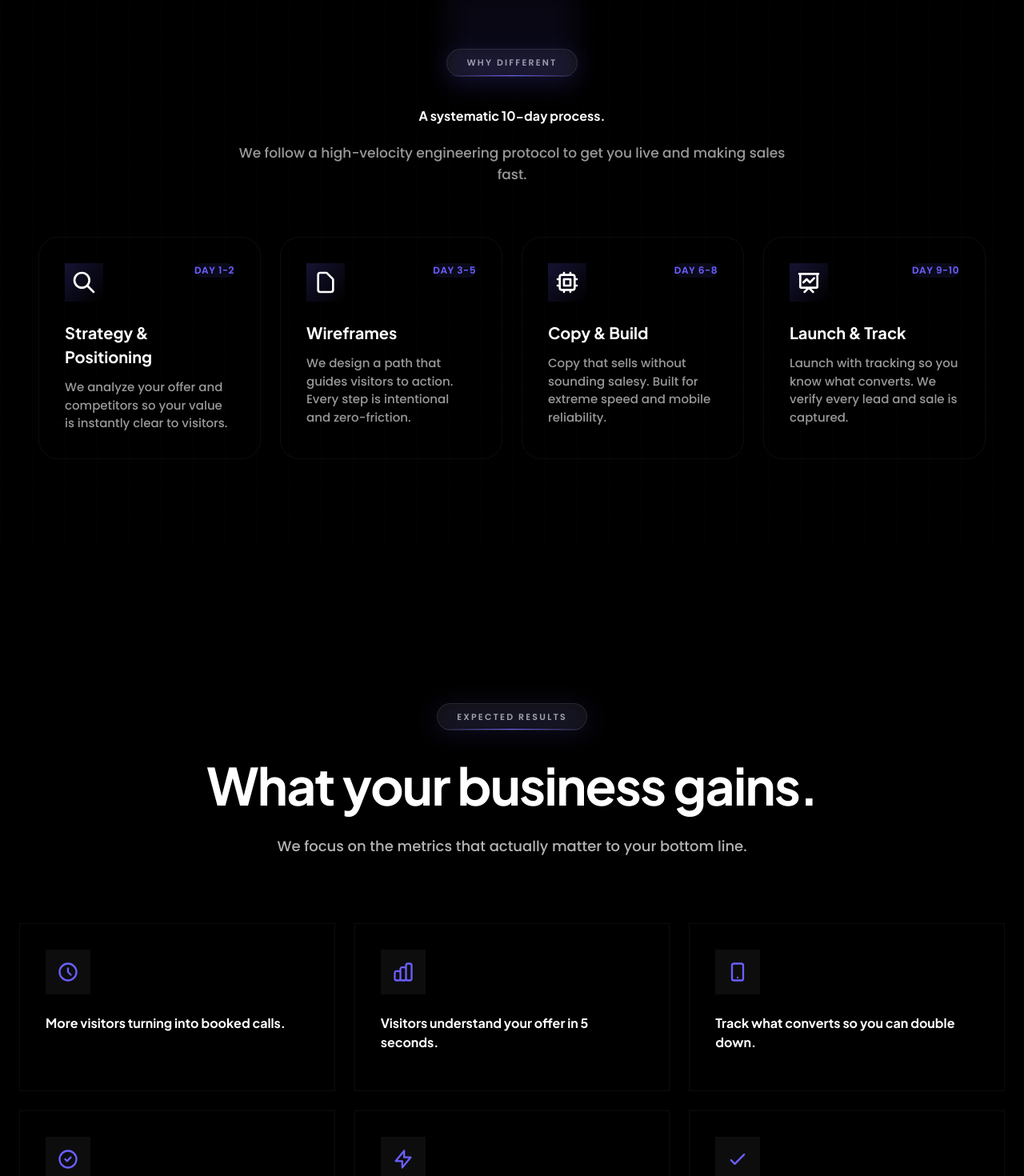
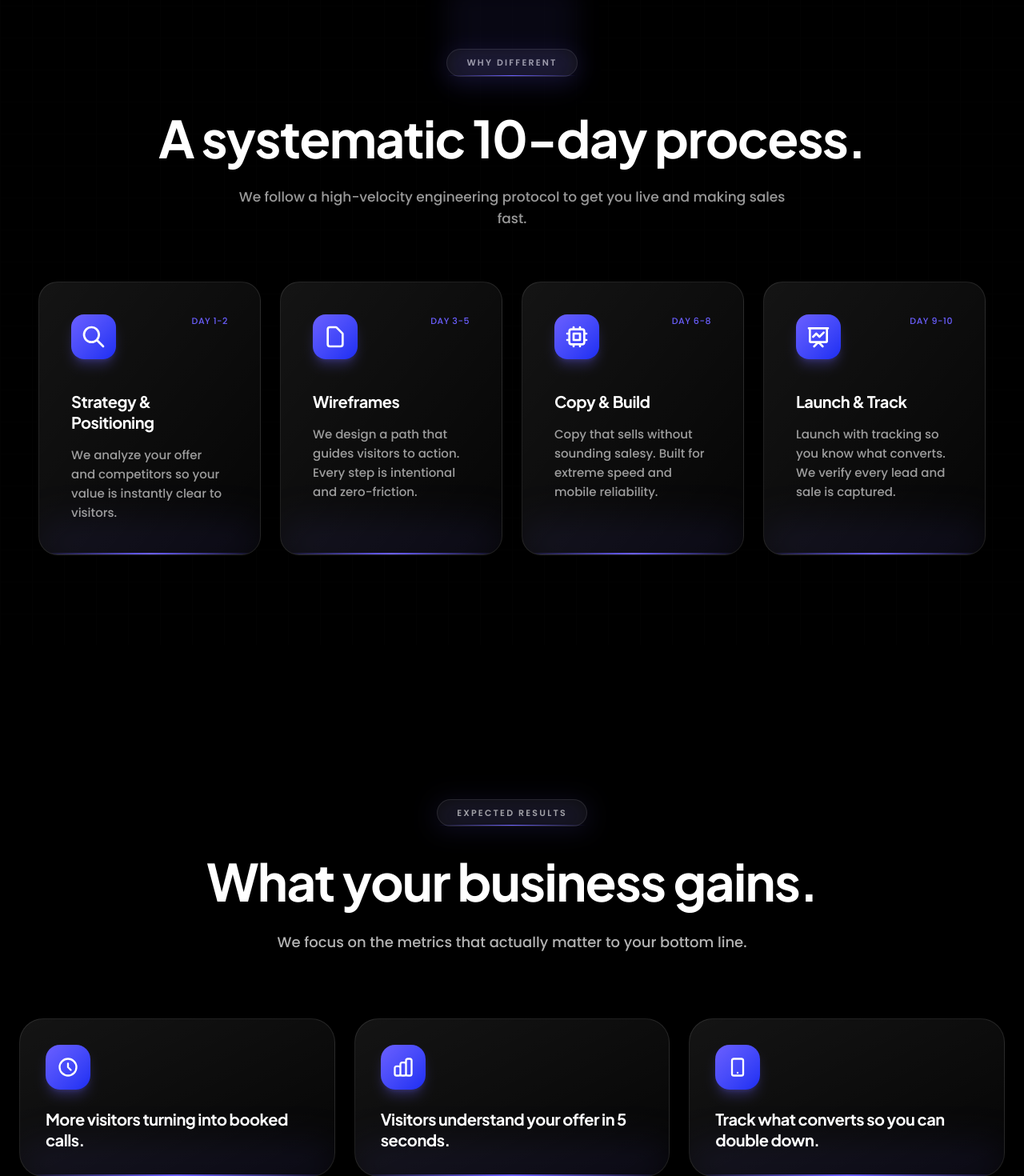
Before and after one commit to varun-vk17/roninbuild, a React (Vite) app: page / in a window 1280 px wide. Shown: the part 2553-4023 px from the top of the page at 80% size. Built offline with nearby package versions, Linux system fonts and the light colour scheme.

Commit message:
Update App and NewSections, remove unused animation components

```diff
--- a/src/App.tsx
+++ b/src/App.tsx
@@ -5,7 +5,6 @@ import { useEffect, useState } from 'react';
 import { FloatingParticles, AnimatedGradientOrbs, GridPattern, Spotlight, GlowingLine, AnimatedBorderCard, PulseDot, ScrollReveal, ShimmerText, MagneticButton } from './components/EnhancedVisuals';
 import { Routes, Route, Link } from 'react-router-dom';
 import { OurWork } from './pages/OurWork';
-import { FadeInUp, FadeIn } from './components/animations/FadeInUp';
 
 function Logo() {
   return (
@@ -297,7 +296,6 @@ function RealitySection() {
       </div>
 
       <div className="max-w-[1400px] mx-auto relative">
-        <FadeInUp>
         <div className="text-center mb-8 sm:mb-16">
           <div className="relative inline-block">
             <div className="inline-block bg-white/5 backdrop-blur-sm rounded-[20px] px-6 py-2 border border-white/10 relative mt-20 mb-4 sm:mt-8">
@@ -313,7 +311,6 @@ function RealitySection() {
             <div className="absolute inset-0 rounded-[18px] bg-[#6B5FFF]/15 blur-lg opacity-50" aria-hidden="true" />
           </div>
         </div>
-        </FadeInUp>
 
         <div className="grid lg:grid-cols-2 gap-8 lg:gap-16 items-center">
 
@@ -321,31 +318,24 @@ function RealitySection() {
           <div className="space-y-6 text-center sm:text-left">
 
 
-            <FadeInUp delay={100}>
             <h2
               id="reality-heading"
               className="font-['Plus_Jakarta_Sans',sans-serif] font-extrabold text-[clamp(32px,4.5vw,50px)] text-white leading-[1.15] tracking-tight"
             >
               We don't design pages. We engineer decisions that lead to revenue.
             </h2>
-            </FadeInUp>
 
             <div className="space-y-6">
-              <FadeInUp delay={200}>
               <p className="font-['Poppins',sans-serif] font-medium text-[clamp(14px,1.6vw,16px)] text-white/80 leading-[1.7]">
                 One page. One action. No confusion.
               </p>
-              </FadeInUp>
 
-              <FadeInUp delay={300}>
               <p className="font-['Poppins',sans-serif] font-medium text-[clamp(14px,1.6vw,16px)] text-white/80 leading-[1.7]">
                 If trust isn't established in seconds, revenue dies.
               </p>
-              </FadeInUp>
             </div>
 
             {/* Quote card */}
-            <FadeInUp delay={400}>
             <div className="bg-gradient-to-br from-white/10 to-white/[0.03] backdrop-blur-md rounded-[27px] p-[29px] border border-white/20 shadow-xl mt-8 sm:mt-12 relative overflow-hidden">
               {/* Bottom glow effect */}
               <div className="absolute bottom-0 left-0 right-0 h-[2px] bg-gradient-to-r from-transparent via-[#6B5FFF] to-transparent" aria-hidden="true" />
@@ -355,11 +345,9 @@ function RealitySection() {
                 "We prioritize the customer's decision. If a pixel doesn't help them buy, it doesn't belong — period."
               </p>
             </div>
-            </FadeInUp>
           </div>
 
           {/* Right side - Focus card */}
-          <FadeInUp delay={500}>
           <div className="lg:pl-8">
             <div className="bg-gradient-to-br from-white/8 to-white/[0.02] backdrop-blur-lg rounded-[36px] p-[36px] sm:p-[43px] border border-white/15 shadow-2xl relative overflow-hidden">
               {/* Bottom glow effect */}
@@ -407,7 +395,6 @@ function RealitySection() {
               </div>
             </div>
           </div>
-          </FadeInUp>
 
         </div>
       </div>
@@ -465,7 +452,7 @@ function RoadmapSection() {
       aria-labelledby="roadmap-heading"
     >
       <div className="max-w-[1400px] mx-auto relative">
-        <FadeInUp>
+        {/* Header - Left Aligned */}
         <div className="mb-8 sm:mb-16 text-center sm:text-left">
           <div className="relative inline-block mb-6">
             <div className="inline-block bg-white/5 backdrop-blur-sm rounded-[20px] px-6 py-2 border border-white/10 relative mt-20 mb-4 sm:mt-8">
@@ -481,7 +468,10 @@ function RoadmapSection() {
             <div className="absolute inset-0 rounded-[18px] bg-[#6B5FFF]/15 blur-lg opacity-50" aria-hidden="true" />
           </div>
 
-            <h2 className="font-['Plus_Jakarta_Sans',sans-serif] font-bold text-[clamp(28px,4vw,48px)] text-white leading-[1.15] mb-6">
+          <h2
+            id="roadmap-heading"
+            className="font-['Plus_Jakarta_Sans',sans-serif] font-bold text-[clamp(36px,5.5vw,64px)] text-white leading-[1.15] mb-6 tracking-tight"
+          >
             A systematic 10-day process.
           </h2>
 
@@ -489,44 +479,37 @@ function RoadmapSection() {
             We follow a high-velocity engineering protocol to get you live and making sales fast.
           </p>
         </div>
-        </FadeInUp>
 
         {/* Cards Grid */}
-        <div className="grid grid-cols-1 md:grid-cols-2 lg:grid-cols-4 gap-6">
+        <div className="grid grid-cols-1 sm:grid-cols-2 lg:grid-cols-4 gap-6 sm:gap-6">
           {steps.map((step, index) => (
-            <FadeInUp key={index} delay={index * 100 + 200} className="h-full">
-              <div className="group h-full p-8 rounded-[24px] bg-[#0A0A0A] border border-white/5 hover:border-white/10 transition-colors duration-300 relative overflow-hidden">
-                {/* Hover gradient */}
-                <div className="absolute inset-0 bg-gradient-to-b from-white/[0.03] to-transparent opacity-0 group-hover:opacity-100 transition-opacity duration-500" />
+            <div
+              key={index}
+              className="bg-gradient-to-br from-white/8 to-white/[0.02] backdrop-blur-lg rounded-[24px] p-10 border border-white/10 hover:border-[#6B5FFF]/40 transition-all duration-300 hover:scale-[1.02] group relative overflow-hidden cursor-pointer"
+            >
+              {/* Bottom glow effect */}
+              <div className="absolute bottom-0 left-0 right-0 h-[2px] bg-gradient-to-r from-transparent via-[#6B5FFF] to-transparent" aria-hidden="true" />
+              <div className="absolute bottom-0 left-0 right-0 h-[60px] bg-gradient-to-t from-[#6B5FFF]/20 via-[#6B5FFF]/5 to-transparent blur-xl group-hover:from-[#6B5FFF]/30 transition-colors duration-300" aria-hidden="true" />
 
-                {/* Glow spot */}
-                <div className="absolute -top-20 -right-20 w-40 h-40 bg-[#6B5FFF]/20 blur-[50px] opacity-0 group-hover:opacity-100 transition-opacity duration-500" />
-
-                <div className="relative z-10 flex flex-col h-full">
-                  <div className="flex justify-between items-start mb-6">
-                    <div className="w-12 h-12 rounded-2xl bg-gradient-to-br from-[#6B5FFF] to-[#1D2CF3] p-[1px]">
-                      <div className="w-full h-full rounded-2xl bg-black flex items-center justify-center relative overflow-hidden">
-                        <div className="absolute inset-0 bg-gradient-to-br from-[#6B5FFF]/20 to-transparent" />
-                        <div className="relative z-10 text-white transform group-hover:scale-110 transition-transform duration-300">
+              {/* Icon and Day Badge */}
+              <div className="flex items-start justify-between mb-10 relative z-10">
+                <div className="w-[56px] h-[56px] rounded-[16px] bg-gradient-to-br from-[#6B5FFF] to-[#1D2CF3] flex items-center justify-center text-white shadow-lg shadow-[#6B5FFF]/30 group-hover:shadow-[#6B5FFF]/60 transition-all duration-300 group-hover:scale-110">
                   {step.icon}
                 </div>
-                      </div>
-                    </div>
-                    <span className="font-['Poppins',sans-serif] text-[12px] font-semibold text-[#6B5FFF] tracking-wider uppercase bg-[#6B5FFF]/10 px-3 py-1 rounded-full">
+                <p className="font-['Poppins',sans-serif] font-medium text-[11px] tracking-[0.05em] uppercase text-[#6B5FFF] group-hover:text-[#8B7FFF] transition-colors">
                   {step.day}
-                    </span>
+                </p>
               </div>
 
-                  <h3 className="font-['Plus_Jakarta_Sans',sans-serif] font-bold text-[20px] text-white mb-3">
+              {/* Content */}
+              <h3 className="font-['Plus_Jakarta_Sans',sans-serif] font-bold text-[20px] text-white leading-[1.3] mb-4 tracking-tight relative z-10 group-hover:text-[#E0DDFF] transition-colors">
                 {step.title}
               </h3>
 
-                  <p className="font-['Poppins',sans-serif] text-[15px] text-white/60 leading-relaxed">
+              <p className="font-['Poppins',sans-serif] font-normal text-[15px] text-white/60 leading-[1.6] relative z-10 group-hover:text-white/70 transition-colors">
                 {step.description}
               </p>
             </div>
-              </div>
-            </FadeInUp>
           ))}
         </div>
       </div>
@@ -599,9 +582,8 @@ function OutcomesSection() {
 
       <div className="max-w-[1300px] mx-auto relative">
         {/* Header */}
-        <FadeInUp>
         <div className="text-center mb-10 sm:mb-20">
-            <div className="inline-block bg-white/5 backdrop-blur-sm rounded-[20px] px-6 py-2 border border-white/10 mb-8 relative mt-20 sm:mt-8">
+          <div className="inline-block bg-white/5 backdrop-blur-sm rounded-[20px] px-6 py-2 border border-white/10 mb-8 relative mt-20 mb-6 sm:mt-8">
             {/* Bottom glow effect */}
             <div className="absolute bottom-0 left-0 right-0 h-[1px] bg-gradient-to-r from-transparent via-[#6B5FFF] to-transparent" aria-hidden="true" />
             <div className="absolute bottom-0 left-0 right-0 h-[40px] bg-gradient-to-t from-[#6B5FFF]/25 via-[#6B5FFF]/10 to-transparent blur-lg" aria-hidden="true" />
@@ -622,24 +604,28 @@ function OutcomesSection() {
             We focus on the metrics that actually matter to your bottom line.
           </p>
         </div>
-        </FadeInUp>
 
         {/* Cards Grid */}
         <div className="grid grid-cols-1 md:grid-cols-2 lg:grid-cols-3 gap-6 sm:gap-6">
           {outcomes.map((outcome, index) => (
-            <FadeInUp key={index} delay={index * 100 + 200}>
-              <div className="group p-8 rounded-[32px] bg-[#0A0A0A] border border-white/5 hover:border-white/10 transition-colors duration-300 relative h-full">
-                <div className="w-14 h-14 rounded-2xl bg-white/5 flex items-center justify-center mb-6 group-hover:scale-110 transition-transform duration-300">
-                  <div className="text-[#6B5FFF]">
+            <div
+              key={index}
+              className="bg-gradient-to-br from-white/8 to-white/[0.02] backdrop-blur-lg rounded-[30px] p-8 border border-white/10 hover:border-[#6B5FFF]/40 shadow-xl transition-all duration-300 hover:scale-[1.02] group relative overflow-hidden cursor-pointer"
+            >
+              {/* Bottom glow effect */}
+              <div className="absolute bottom-0 left-0 right-0 h-[2px] bg-gradient-to-r from-transparent via-[#6B5FFF] to-transparent" aria-hidden="true" />
+              <div className="absolute bottom-0 left-0 right-0 h-[60px] bg-gradient-to-t from-[#6B5FFF]/20 via-[#6B5FFF]/5 to-transparent blur-xl group-hover:from-[#6B5FFF]/30 transition-colors duration-300" aria-hidden="true" />
+
+              {/* Icon */}
+              <div className="w-14 h-14 rounded-[18px] bg-gradient-to-br from-[#6B5FFF] to-[#1D2CF3] flex items-center justify-center shadow-lg shadow-[#6B5FFF]/30 group-hover:shadow-[#6B5FFF]/60 text-white mb-6 transition-all duration-300 group-hover:scale-110 relative z-10">
                 {outcome.icon}
               </div>
-                </div>
 
-                <h3 className="font-['Plus_Jakarta_Sans',sans-serif] font-bold text-[22px] text-white mb-4">
+              {/* Content */}
+              <h3 className="font-['Plus_Jakarta_Sans',sans-serif] font-bold text-[clamp(18px,2vw,20px)] text-white leading-[1.3] tracking-tight relative z-10 group-hover:text-[#E0DDFF] transition-colors">
                 {outcome.title}
               </h3>
             </div>
-            </FadeInUp>
           ))}
         </div>
       </div>
@@ -716,7 +702,6 @@ function PricingSection() {
 
       <div className="max-w-[1400px] mx-auto relative">
         {/* Header */}
-        <FadeInUp>
         <div className="text-center mb-10 sm:mb-20">
           <div className="inline-block bg-white/5 backdrop-blur-sm rounded-[20px] px-6 py-2 border border-white/10 mb-8 relative mt-20 mb-4 sm:mt-8">
             {/* Bottom glow effect */}
@@ -743,60 +728,61 @@ function PricingSection() {
             Most clients make back their investment within their first few conversions.
           </p>
         </div>
-        </FadeInUp>
 
         {/* Pricing Cards */}
         <div className="grid grid-cols-1 lg:grid-cols-3 gap-6 sm:gap-6 mb-10 sm:mb-16">
           {packages.map((pkg, index) => (
-            <FadeInUp key={index} delay={index * 100 + 200} className="h-full">
             <div
-                className={`flex flex-col h-full rounded-[32px] p-8 sm:p-10 border transition-all duration-300 relative overflow-hidden group ${pkg.featured
-                    ? "bg-gradient-to-b from-[#6B5FFF]/10 to-black/40 border-[#6B5FFF]/50 shadow-2xl shadow-[#6B5FFF]/10 scale-[1.02] z-10"
-                    : "bg-[#0A0A0A] border-white/5 hover:border-white/10"
+              key={index}
+              className={`relative bg-gradient-to-br backdrop-blur-lg rounded-[40px] p-8 sm:p-10 shadow-xl transition-all duration-300 hover:scale-[1.02] group overflow-visible ${pkg.featured
+                ? 'from-white/12 to-white/[0.04] border-2 border-[#6B5FFF]/50 hover:border-[#6B5FFF]/70'
+                : 'from-white/8 to-white/[0.02] border border-white/10 hover:border-white/20'
                 }`}
             >
-                {pkg.featured && (
-                  <div className="absolute top-0 left-0 right-0 bg-[#6B5FFF] text-white text-center py-1.5 text-[10px] font-bold tracking-[0.2em] uppercase">
+              {/* Bottom glow effect */}
+              <div className="absolute bottom-0 left-0 right-0 h-[2px] bg-gradient-to-r from-transparent via-[#6B5FFF] to-transparent" aria-hidden="true" />
+              <div className="absolute bottom-0 left-0 right-0 h-[60px] bg-gradient-to-t from-[#6B5FFF]/20 via-[#6B5FFF]/5 to-transparent blur-xl" aria-hidden="true" />
+
+              {/* Badge for featured */}
+              {pkg.badge && (
+                <div className="absolute -top-5 left-1/2 -translate-x-1/2 z-20">
+                  <div className="bg-gradient-to-r from-[#6B5FFF] to-[#1D2CF3] rounded-[20px] px-4 py-1.5 shadow-lg shadow-[#6B5FFF]/40">
+                    <p className="font-['Poppins',sans-serif] font-semibold text-[10px] tracking-[0.12em] uppercase text-white">
                       {pkg.badge}
+                    </p>
+                  </div>
                 </div>
               )}
 
-                {/* Card Glow (only for featured) */}
-                {pkg.featured && (
-                  <>
-                    <div className="absolute bottom-0 left-0 right-0 h-[2px] bg-gradient-to-r from-transparent via-[#6B5FFF] to-transparent" aria-hidden="true" />
-                    <div className="absolute bottom-0 left-0 right-0 h-[60px] bg-gradient-to-t from-[#6B5FFF]/20 via-[#6B5FFF]/5 to-transparent blur-xl" aria-hidden="true" />
-                  </>
-                )}
-
-                <div className="flex items-center gap-4 mb-8">
-                  <div className={`w-12 h-12 rounded-2xl flex items-center justify-center ${pkg.featured ? "bg-[#6B5FFF] text-white" : "bg-white/5 text-white/60"
-                    }`}>
+              {/* Icon */}
+              <div className="w-12 h-12 rounded-[16px] bg-gradient-to-br from-[#6B5FFF] to-[#1D2CF3] flex items-center justify-center shadow-lg shadow-[#6B5FFF]/30 text-white mb-6 group-hover:shadow-[#6B5FFF]/50 transition-shadow relative z-10">
                 {pkg.icon}
               </div>
-                  <div>
-                    <h3 className="font-['Plus_Jakarta_Sans',sans-serif] font-bold text-[20px] text-white leading-tight">
-                      {pkg.title}
+
+              {/* Price */}
+              <div className="mb-4 relative z-10">
+                <h3 className="font-['Plus_Jakarta_Sans',sans-serif] font-bold text-[clamp(42px,5vw,56px)] text-white leading-[1.1] tracking-tight">
+                  {pkg.price}
                 </h3>
               </div>
+
+              {/* Title */}
+              <div className="inline-block bg-white/5 backdrop-blur-sm rounded-[20px] px-6 py-2 border border-white/10 mb-8 relative mt-12 sm:mt-8">
+                {/* Bottom glow effect */}
+                <div className="absolute bottom-0 left-0 right-0 h-[1px] bg-gradient-to-r from-transparent via-[#6B5FFF] to-transparent" aria-hidden="true" />
+                <div className="absolute bottom-0 left-0 right-0 h-[40px] bg-gradient-to-t from-[#6B5FFF]/25 via-[#6B5FFF]/10 to-transparent blur-lg" aria-hidden="true" />
+
+                <p className="font-['Poppins',sans-serif] font-semibold text-[11px] tracking-[0.2em] uppercase text-white/60 relative z-10">
+                  {pkg.title}
+                </p>
               </div>
 
-                <div className="mb-8">
-                  <div className="flex items-baseline gap-1">
-                    <span className="font-['Plus_Jakarta_Sans',sans-serif] font-bold text-[42px] text-white tracking-tight">
-                      {pkg.price}
-                    </span>
-                    {pkg.price !== "Custom" && (
-                      <span className="text-white/40 font-medium">/project</span>
-                    )}
-                  </div>
-                </div>
-
-                <ul className="space-y-4 mb-8 flex-1">
-                  {pkg.features.map((feature, i) => (
-                    <li key={i} className="flex items-start gap-3">
-                      <svg className={`w-5 h-5 flex-shrink-0 mt-0.5 ${pkg.featured ? "text-[#6B5FFF]" : "text-white/40"}`} fill="none" stroke="currentColor" viewBox="0 0 24 24" xmlns="http://www.w3.org/2000/svg">
-                        <path strokeLinecap="round" strokeLinejoin="round" strokeWidth={2} d="M5 13l4 4L19 7" />
+              {/* Features */}
+              <ul className="space-y-4 relative z-10">
+                {pkg.features.map((feature, featureIndex) => (
+                  <li key={featureIndex} className="flex items-start gap-3">
+                    <svg className="w-5 h-5 text-[#6B5FFF] shrink-0 mt-0.5" fill="none" stroke="currentColor" viewBox="0 0 24 24" xmlns="http://www.w3.org/2000/svg">
+                      <path strokeLinecap="round" strokeLinejoin="round" strokeWidth={2.5} d="M5 13l4 4L19 7" />
                     </svg>
                     <span className="font-['Poppins',sans-serif] font-medium text-[15px] text-white/80 leading-[1.5]">
                       {feature}
@@ -805,12 +791,10 @@ function PricingSection() {
                 ))}
               </ul>
             </div>
-            </FadeInUp>
           ))}
         </div>
 
         {/* Guarantee Section */}
-        <FadeInUp delay={500}>
         <div className="max-w-[900px] mx-auto">
           <div className="bg-gradient-to-br from-[#6B5FFF]/15 to-[#1D2CF3]/10 backdrop-blur-lg rounded-[40px] p-10 sm:p-12 border border-[#6B5FFF]/30 shadow-2xl relative overflow-hidden">
             {/* Bottom glow effect */}
@@ -839,7 +823,6 @@ function PricingSection() {
             </div>
           </div>
         </div>
-        </FadeInUp>
       </div>
     </section>
   );
--- a/src/components/animations/FadeInUp.tsx
+++ /dev/null
@@ -1,63 +0,0 @@
-import React from 'react';
-import { useScrollAnimation } from '../../hooks/useScrollAnimation';
-
-interface FadeInUpProps {
-    children: React.ReactNode;
-    delay?: number;
-    className?: string;
-    threshold?: number;
-    rootMargin?: string;
-}
-
-export function FadeInUp({
-    children,
-    delay = 0,
-    className = "",
-    threshold = 0.1,
-    rootMargin
-}: FadeInUpProps) {
-    const { ref, className: animationClasses, style } = useScrollAnimation({
-        delay,
-        threshold,
-        rootMargin
-    });
-
-    return (
-        <div
-            ref={ref}
-            className={`${animationClasses} ${className}`}
-            style={style}
-        >
-            {children}
-        </div>
-    );
-}
-
-// FadeIn component for elements that shouldn't move (just opacity)
-export function FadeIn({
-    children,
-    delay = 0,
-    className = "",
-    threshold = 0.1,
-    rootMargin
-}: FadeInProps) {
-    const { ref, isVisible, style } = useScrollAnimation({
-        delay,
-        threshold,
-        rootMargin
-    });
-
-    // Override the default hook classes to remove translation
-    const transitionClasses = `transition-opacity duration-700 ease-out will-change-opacity`;
-    const visibleClass = isVisible ? 'opacity-100' : 'opacity-0';
-
-    return (
-        <div
-            ref={ref}
-            className={`${transitionClasses} ${visibleClass} ${className}`}
-            style={style}
-        >
-            {children}
-        </div>
-    );
-}
--- a/src/hooks/useScrollAnimation.ts
+++ /dev/null
@@ -1,60 +0,0 @@
-import { useEffect, useRef, useState } from 'react';
-
-export function useScrollAnimation(options?: {
-    threshold?: number;
-    rootMargin?: string;
-    delay?: number;
-}) {
-    const ref = useRef<HTMLDivElement>(null);
-    const [isVisible, setIsVisible] = useState(false);
-    const hasTriggered = useRef(false);
-
-    useEffect(() => {
-        const element = ref.current;
-        if (!element) return;
-
-        // Respect reduced motion preference
-        const prefersReducedMotion = window.matchMedia('(prefers-reduced-motion: reduce)').matches;
-        if (prefersReducedMotion) {
-            setIsVisible(true);
-            hasTriggered.current = true;
-            return;
-        }
-
-        const observer = new IntersectionObserver(
-            ([entry]) => {
-                if (entry.isIntersecting && !hasTriggered.current) {
-                    // Trigger animation
-                    setIsVisible(true);
-                    hasTriggered.current = true;
-                    // Disconnect after triggering once
-                    observer.disconnect();
-                }
-            },
-            {
-                threshold: options?.threshold ?? 0.1,
-                rootMargin: options?.rootMargin ?? '0px 0px -50px 0px', // Trigger slightly before element is fully in view
-            }
-        );
-
-        observer.observe(element);
-
-        return () => {
-            observer.disconnect();
-        };
-    }, [options?.threshold, options?.rootMargin]);
-
-    // Base utility classes for the "premium feel"
-    // opacity-0 translate-y-2 (8px) -> opacity-100 translate-y-0
-    const transitionClasses = `transition-all duration-500 ease-out will-change-[opacity,transform]`;
-
-    // Calculate delay class if needed, or inline style
-    const style = options?.delay ? { transitionDelay: `${options.delay}ms` } : undefined;
-
-    return {
-        ref,
-        isVisible,
-        className: `${transitionClasses} ${isVisible ? 'opacity-100 translate-y-0' : 'opacity-0 translate-y-2'}`,
-        style
-    };
-}
```
Also changed, not shown: src/components/NewSections.tsx (+2 -16 lines). Lines whose indentation alone changed are shown as unchanged.
